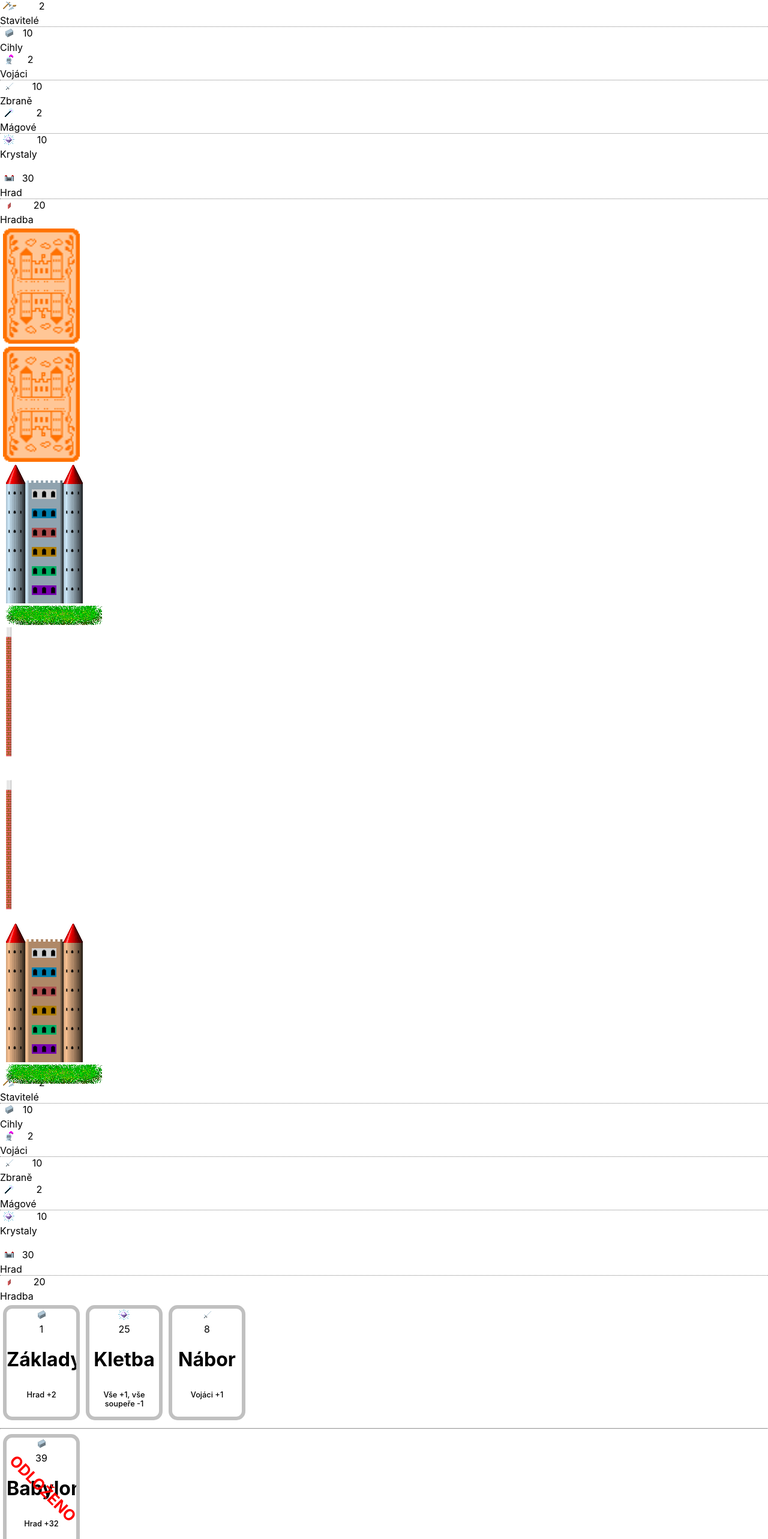
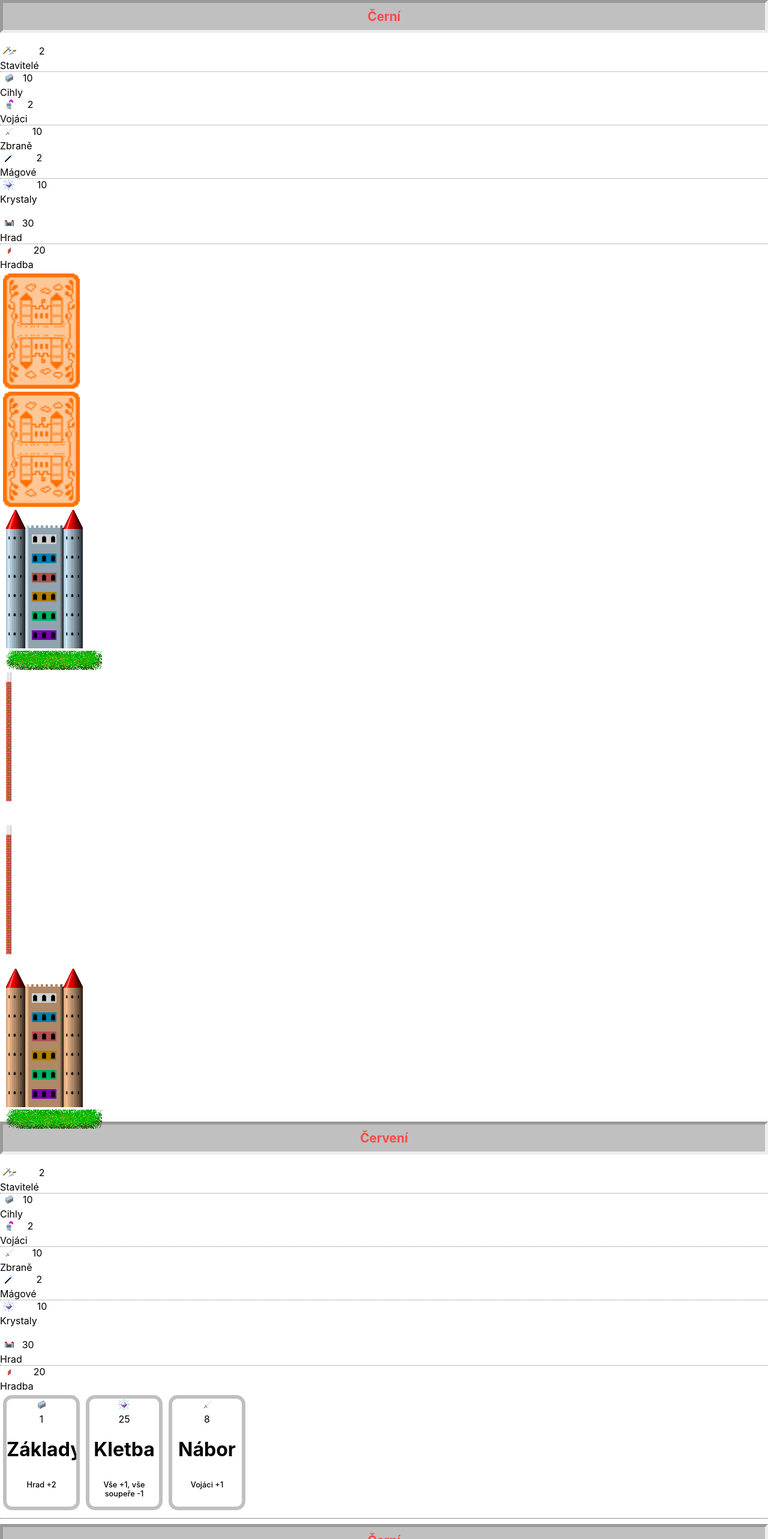
Before and after one commit to mhujer/ants, a React (Vite) app: page / in a window 1280 px wide. Shown: the top 2566 px of the page at 60% size. Built offline with nearby package versions, Linux system fonts and the light colour scheme.

Commit message:
[ci skip] PlayerBadge

```diff
--- a/src/Demo.tsx
+++ b/src/Demo.tsx
@@ -11,6 +11,7 @@ import { CardComponent } from './game/Card/CardComponent';
 import { CardBack } from './game/Card/CardBack';
 import { CardDiscarded } from './game/Card/CardDiscarded';
 import { Game } from './game/Game';
+import { PlayerBadge } from './game/Player/PlayerBadge';
 
 export const Demo: React.FC = () => {
     const cardsIds = Object.keys(cardDefinitions) as [keyof CardDefinitions];
@@ -25,6 +26,11 @@ export const Demo: React.FC = () => {
     return (
         <>
             <Game />
+
+            <hr />
+
+            <PlayerBadge player={'black'} isOnTurn={true} />
+            <PlayerBadge player={'red'} isOnTurn={true} />
 
             <hr />
 
@@ -50,7 +56,18 @@ export const Demo: React.FC = () => {
 
             <hr />
 
-            <PlayerDashboard builders={2} bricks={10} soldiers={2} weapons={10} mages={2} crystals={10} />
+            <PlayerDashboard
+                player={'black'}
+                isOnTurn={false}
+                builders={2}
+                bricks={10}
+                soldiers={2}
+                weapons={10}
+                mages={2}
+                crystals={10}
+                castle={30}
+                wall={20}
+            />
 
             <hr />
 
--- a/src/game/Game.module.scss
+++ b/src/game/Game.module.scss
@@ -19,6 +19,7 @@
     display: flex;
     flex-direction: column;
     align-items: center;
+    justify-content: space-between;
 }
 
 .decks-wrapper {
@@ -40,4 +41,5 @@
 }
 
 .cards-wrapper {
+    margin-top: 20px;
 }
--- a/src/game/Game.tsx
+++ b/src/game/Game.tsx
@@ -10,7 +10,18 @@ export const Game: React.FC = () => {
         <div className={styles.wholeGameWrapper}>
             <div className={styles.dashboardWrapper}>
                 <div>
-                    <PlayerDashboard builders={2} bricks={10} soldiers={2} weapons={10} mages={2} crystals={10} />
+                    <PlayerDashboard
+                        isOnTurn={true}
+                        player={'black'}
+                        builders={2}
+                        bricks={10}
+                        soldiers={2}
+                        weapons={10}
+                        mages={2}
+                        crystals={10}
+                        castle={30}
+                        wall={20}
+                    />
                 </div>
                 <div className={styles.deckCastlesWrapper}>
                     <div className={styles.decksWrapper}>
@@ -27,7 +38,18 @@ export const Game: React.FC = () => {
                     </div>
                 </div>
                 <div>
-                    <PlayerDashboard builders={2} bricks={10} soldiers={2} weapons={10} mages={2} crystals={10} />
+                    <PlayerDashboard
+                        isOnTurn={false}
+                        player={'red'}
+                        builders={2}
+                        bricks={10}
+                        soldiers={2}
+                        weapons={10}
+                        mages={2}
+                        crystals={10}
+                        castle={30}
+                        wall={20}
+                    />
                 </div>
             </div>
             <div className={styles.cardsWrapper}>
--- /dev/null
+++ b/src/game/Player/PlayerBadge.module.scss
@@ -0,0 +1,38 @@
+@import '../../_vars.scss';
+
+.badge {
+    background: silver;
+    padding: 10px;
+    margin-bottom: 20px;
+    color: $cardBuildingBorderColor;
+    font-weight: bold;
+    font-size: 130%;
+    text-align: center;
+    border: 5px inset;
+}
+
+.badge-active {
+    border: 5px solid $cardArmyBorderColor;
+    animation-name: borderColorChange;
+    animation-duration: 3s;
+    animation-iteration-count: infinite;
+    animation-timing-function: linear;
+}
+
+@keyframes borderColorChange {
+    0% {
+        border-color: $cardArmyBorderColor;
+    }
+    25% {
+        border-color: lighten($cardArmyBorderColor, 20);
+    }
+    50% {
+        border-color: lighten($cardArmyBorderColor, 50);
+    }
+    75% {
+        border-color: lighten($cardArmyBorderColor, 20);
+    }
+    100% {
+        border-color: $cardArmyBorderColor;
+    }
+}
--- /dev/null
+++ b/src/game/Player/PlayerBadge.tsx
@@ -0,0 +1,18 @@
+import React from 'react';
+import styles from './PlayerBadge.module.scss';
+import { Player } from './Player';
+
+interface Props {
+    player: Player;
+    isOnTurn: boolean;
+}
+
+export const PlayerBadge: React.FC<Props> = ({ player, isOnTurn }) => {
+    return (
+        // eslint-disable-next-line @typescript-eslint/restrict-template-expressions
+        <div className={`${styles.badge} ${isOnTurn ? styles.badgeActive : ''}`}>
+            {isOnTurn}
+            {player === 'black' ? 'Černí' : 'Červení'}
+        </div>
+    );
+};
--- a/src/game/Player/PlayerDashboard.tsx
+++ b/src/game/Player/PlayerDashboard.tsx
@@ -1,6 +1,5 @@
 import React from 'react';
 import { PlayerDashboardStats } from './PlayerDashboardStats';
-/*import { CastleStats } from './CastleStats';*/
 import bricksIcon from '../../assets/images/dashboard-icons/bricks.png';
 import buildersIcon from '../../assets/images/dashboard-icons/builders.png';
 import crystalsIcon from '../../assets/images/dashboard-icons/crystals.png';
@@ -8,30 +7,37 @@ import magesIcon from '../../assets/images/dashboard-icons/mages.png';
 import soldiersIcon from '../../assets/images/dashboard-icons/soldiers.png';
 import weaponsIcon from '../../assets/images/dashboard-icons/weapons.png';
 import { PlayerDashboardCastleStats } from './PlayerDashboardCastleStats';
+import { Player } from './Player';
+import { PlayerBadge } from './PlayerBadge';
 
 interface Props {
+    player: Player;
+    isOnTurn: boolean;
     builders: number;
     bricks: number;
     soldiers: number;
     weapons: number;
     mages: number;
     crystals: number;
-    // castle: number;
-    // wall: number;
+    castle: number;
+    wall: number;
 }
 
 export const PlayerDashboard: React.FC<Props> = ({
+    player,
+    isOnTurn,
     builders,
     bricks,
     soldiers,
     weapons,
     mages,
     crystals,
-    // castle,
-    // wall,
+    castle,
+    wall,
 }) => {
     return (
         <div className={'playerDashboard'}>
+            <PlayerBadge player={player} isOnTurn={isOnTurn} />
             <PlayerDashboardStats
                 resourceType={'bricks'}
                 creatorsLabel="Stavitelé"
@@ -60,7 +66,7 @@ export const PlayerDashboard: React.FC<Props> = ({
                 amount={crystals}
             />
             <br />
-            <PlayerDashboardCastleStats castle={30} wall={20} />
+            <PlayerDashboardCastleStats castle={castle} wall={wall} />
         </div>
     );
 };
--- /dev/null
+++ b/src/store/gameSlice.ts
@@ -0,0 +1,82 @@
+import { createSlice } from '@reduxjs/toolkit';
+import { Player } from '../game/Player/Player';
+import { RootState } from './store';
+
+/*
+interface PlayerGameState {
+    readonly builders: number;
+    readonly bricks: number;
+    readonly soldiers: number;
+    readonly weapons: number;
+    readonly mages: number;
+    readonly crystals: number;
+    readonly castle: number;
+    readonly wall: number;
+    readonly cards: Card[];
+}*/
+
+export interface GameState {
+    readonly playerOnTurn: Player;
+    readonly playerWon?: Player;
+    // lastPlayedCard?: Card;
+    // readonly playerBlack: PlayerGameState;
+    // readonly playerRed: PlayerGameState;
+    // playSound: Sound | null;
+}
+
+function getInitialState(): GameState {
+    return {
+        playerOnTurn: 'black',
+        /* playerBlack: {
+             builders: 2,
+             bricks: 5,
+             soldiers: 2,
+             weapons: 5,
+             mages: 2,
+             crystals: 5,
+             castle: 30,
+             wall: 10,
+             cards: [
+                 generateCard(),
+                 generateCard(),
+                 generateCard(),
+                 generateCard(),
+                 generateCard(),
+                 generateCard(),
+                 generateCard(),
+                 generateCard(),
+             ],
+         },
+         playerRed: {
+             builders: 2,
+             bricks: 5,
+             soldiers: 2,
+             weapons: 5,
+             mages: 2,
+             crystals: 5,
+             castle: 30,
+             wall: 10,
+             cards: [
+                 generateCard(),
+                 generateCard(),
+                 generateCard(),
+                 generateCard(),
+                 generateCard(),
+                 generateCard(),
+                 generateCard(),
+                 generateCard(),
+             ],
+         },
+         playSound: null,*/
+    };
+}
+
+export const gameSlice = createSlice({
+    name: 'game',
+    initialState: getInitialState(),
+    reducers: {},
+});
+
+export const selectGame = (state: RootState): GameState => state.game;
+
+export default gameSlice.reducer;
--- a/src/store/store.ts
+++ b/src/store/store.ts
@@ -1,7 +1,10 @@
 import { Action, configureStore, ThunkAction } from '@reduxjs/toolkit';
+import gameReducer from './gameSlice';
 
 export const store = configureStore({
-    reducer: {},
+    reducer: {
+        game: gameReducer,
+    },
 });
 
 export type AppDispatch = typeof store.dispatch;
```
